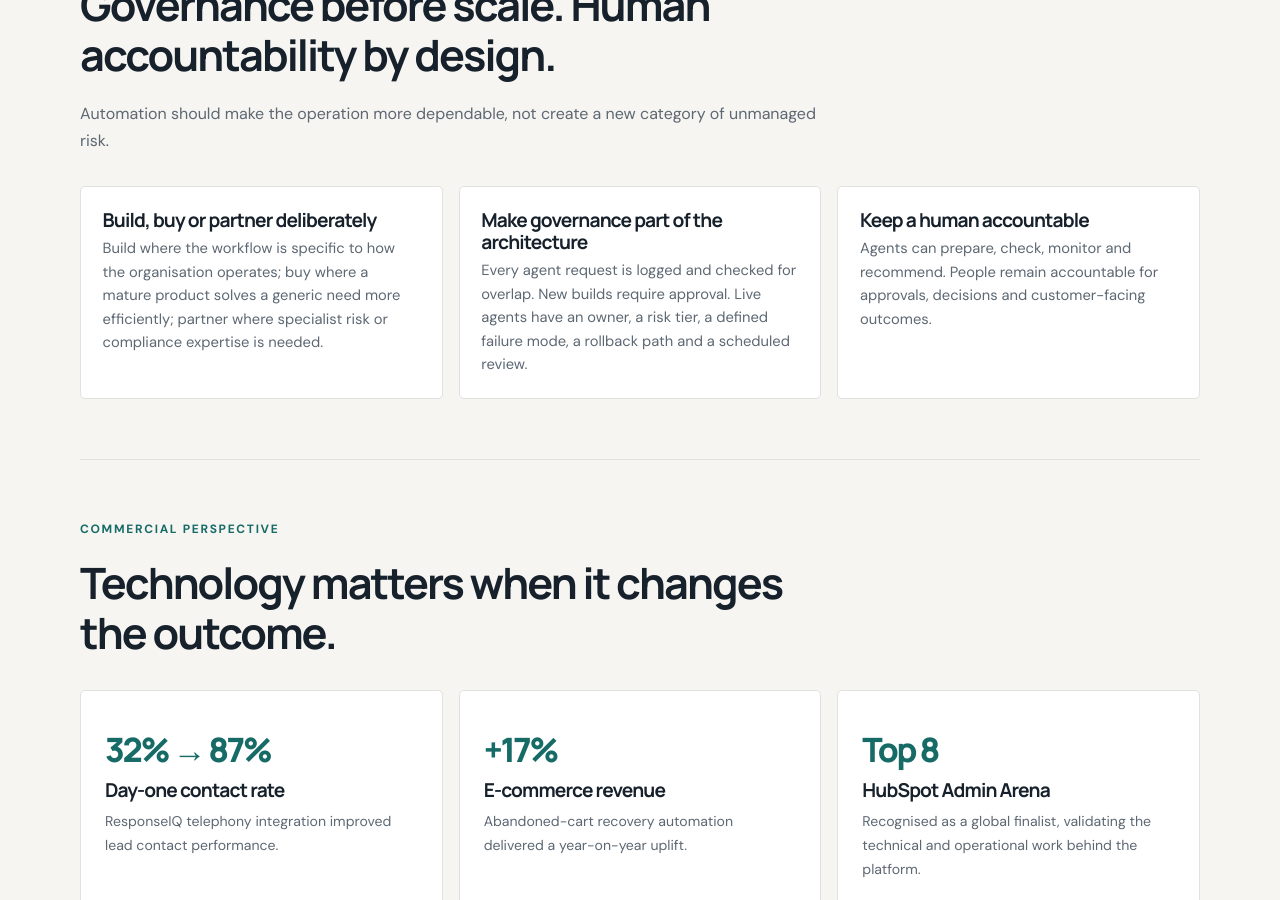
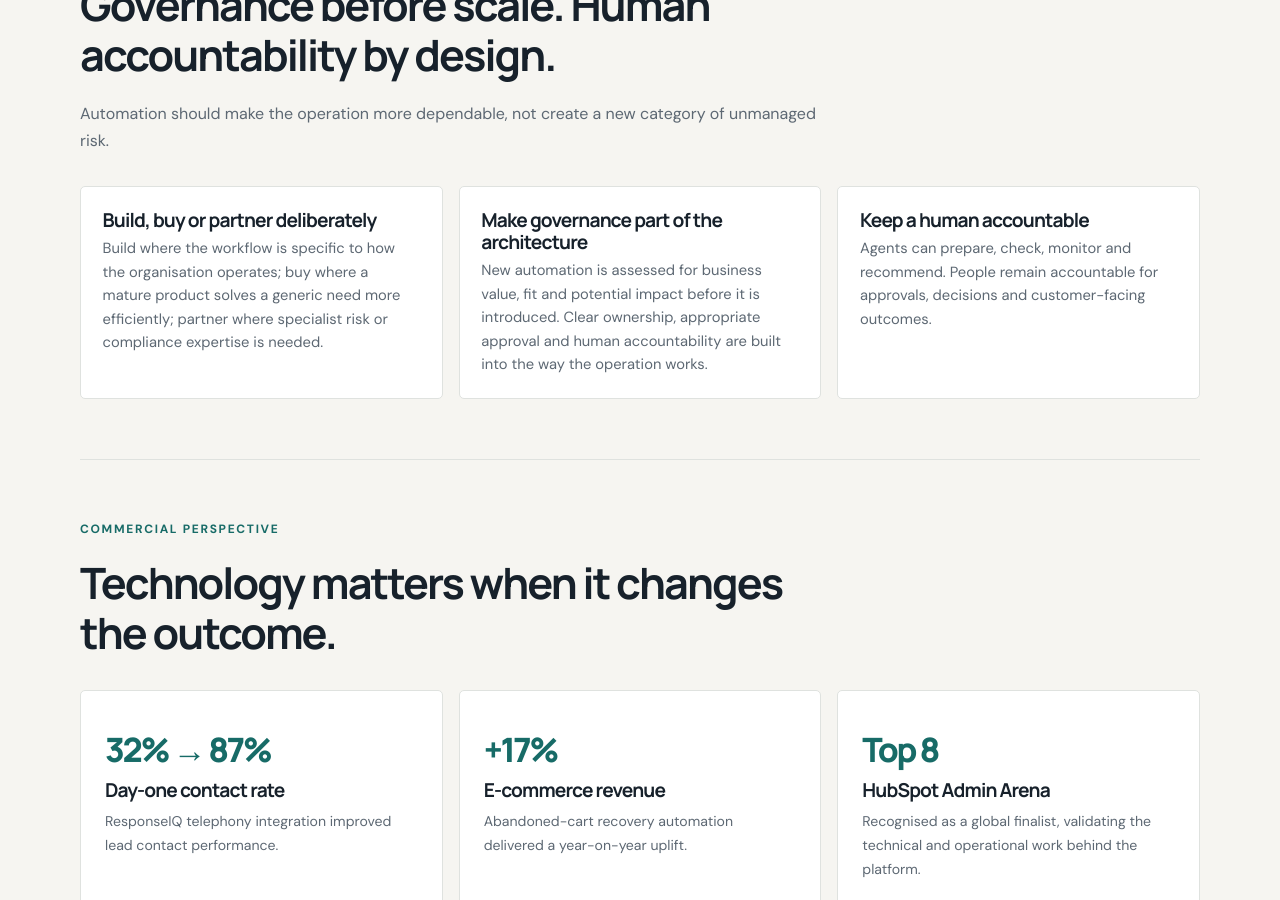
Before and after one commit to georgefwmurray/Marketing-Operations-Control-Centre, a Jekyll site: the page built from Leadership-&-Strategy.md, in a window 1280 px wide and 900 px high, scrolled down 6606 px. Built offline with Jekyll 4.4.1, drawn with Linux system fonts in a browser that asks for light colours.

Commit message:
Tighten public portfolio disclosure and improve site content

```diff
--- a/Leadership-&-Strategy.md
+++ b/Leadership-&-Strategy.md
@@ -127,7 +127,7 @@ description: "Leadership approach, operating model and governance philosophy for
   </div>
   <div class="principle-grid">
     <article class="principle-card"><h3>Build, buy or partner deliberately</h3><p>Build where the workflow is specific to how the organisation operates; buy where a mature product solves a generic need more efficiently; partner where specialist risk or compliance expertise is needed.</p></article>
-    <article class="principle-card"><h3>Make governance part of the architecture</h3><p>Every agent request is logged and checked for overlap. New builds require approval. Live agents have an owner, a risk tier, a defined failure mode, a rollback path and a scheduled review.</p></article>
+    <article class="principle-card"><h3>Make governance part of the architecture</h3><p>New automation is assessed for business value, fit and potential impact before it is introduced. Clear ownership, appropriate approval and human accountability are built into the way the operation works.</p></article>
     <article class="principle-card"><h3>Keep a human accountable</h3><p>Agents can prepare, check, monitor and recommend. People remain accountable for approvals, decisions and customer-facing outcomes.</p></article>
   </div>
 </section>
```
